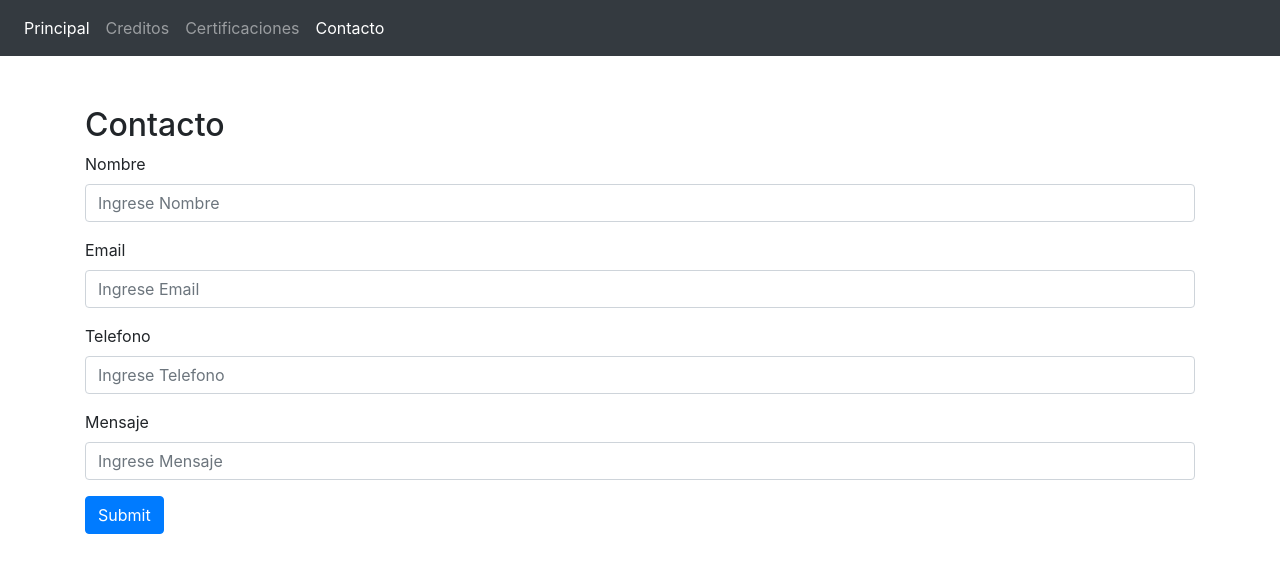
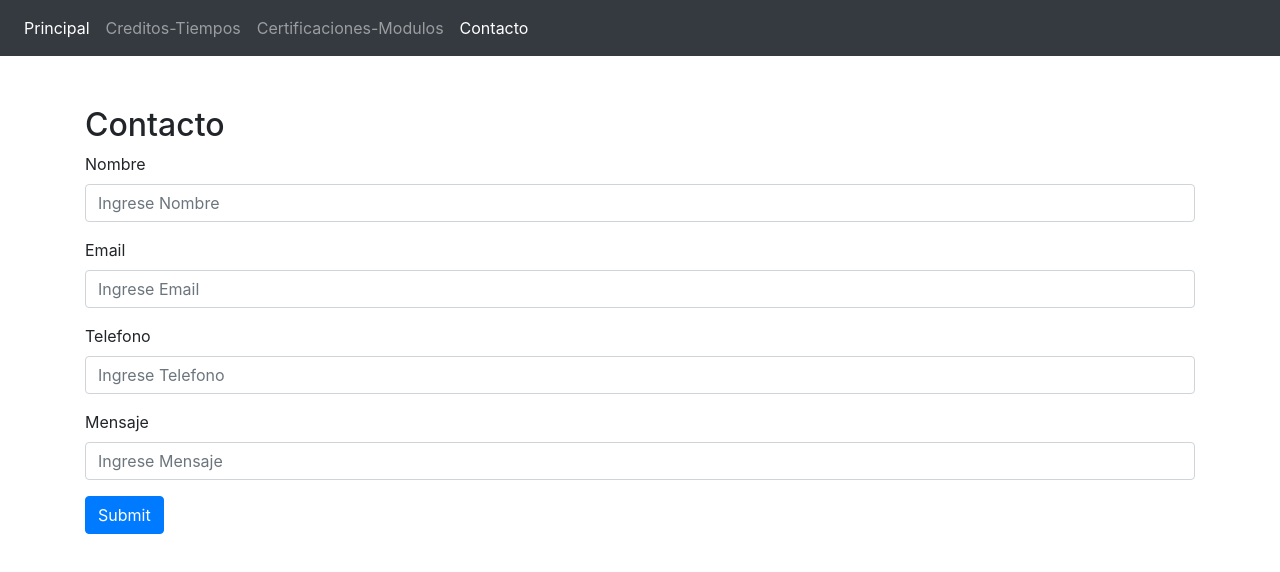
Before and after one commit to RonaldoUCB/angular03112020, an Angular app: page /contacto in a window 1280 px wide. Shown: the top 572 px of the page. Built offline with nearby package versions, Linux system fonts and the light colour scheme.

Commit message:
Some changes

```diff
--- a/src/app/app.component.html
+++ b/src/app/app.component.html
@@ -1,20 +1,14 @@
 <nav class="navbar navbar-expand-lg navbar-dark bg-dark">
-  <!--
-  <a class="navbar-brand" routerLink="">Angular Routing</a>
-  <button class="navbar-toggler" type="button" (click)="toggleNavbar()" data-toggle="collapse" data-target="#navbarSupportedContent" aria-controls="navbarSupportedContent" aria-expanded="false" aria-label="Toggle navigation">
-    <span class="navbar-toggler-icon"></span>
-  </button>
-  -->
   <div class="collapse navbar-collapse" [ngClass]="{ 'show': navbarOpen }">
     <ul class="navbar-nav mr-auto">
       <li class="nav-item active">
         <a class="nav-link" routerLink="" routerLinkActive="active">Principal <span class="sr-only">(current)</span></a>
       </li>
       <li class="nav-item">
-        <a class="nav-link" routerLink="creditos" routerLinkActive="active">Creditos</a>
+        <a class="nav-link" routerLink="creditos" routerLinkActive="active">Creditos-Tiempos</a>
       </li>
       <li class="nav-item">
-        <a class="nav-link" routerLink="certificaciones" routerLinkActive="active">Certificaciones</a>
+        <a class="nav-link" routerLink="certificaciones" routerLinkActive="active">Certificaciones-Modulos</a>
       </li>
       <li class="nav-item">
         <a class="nav-link" routerLink="contacto" routerLinkActive="active">Contacto</a>
```
